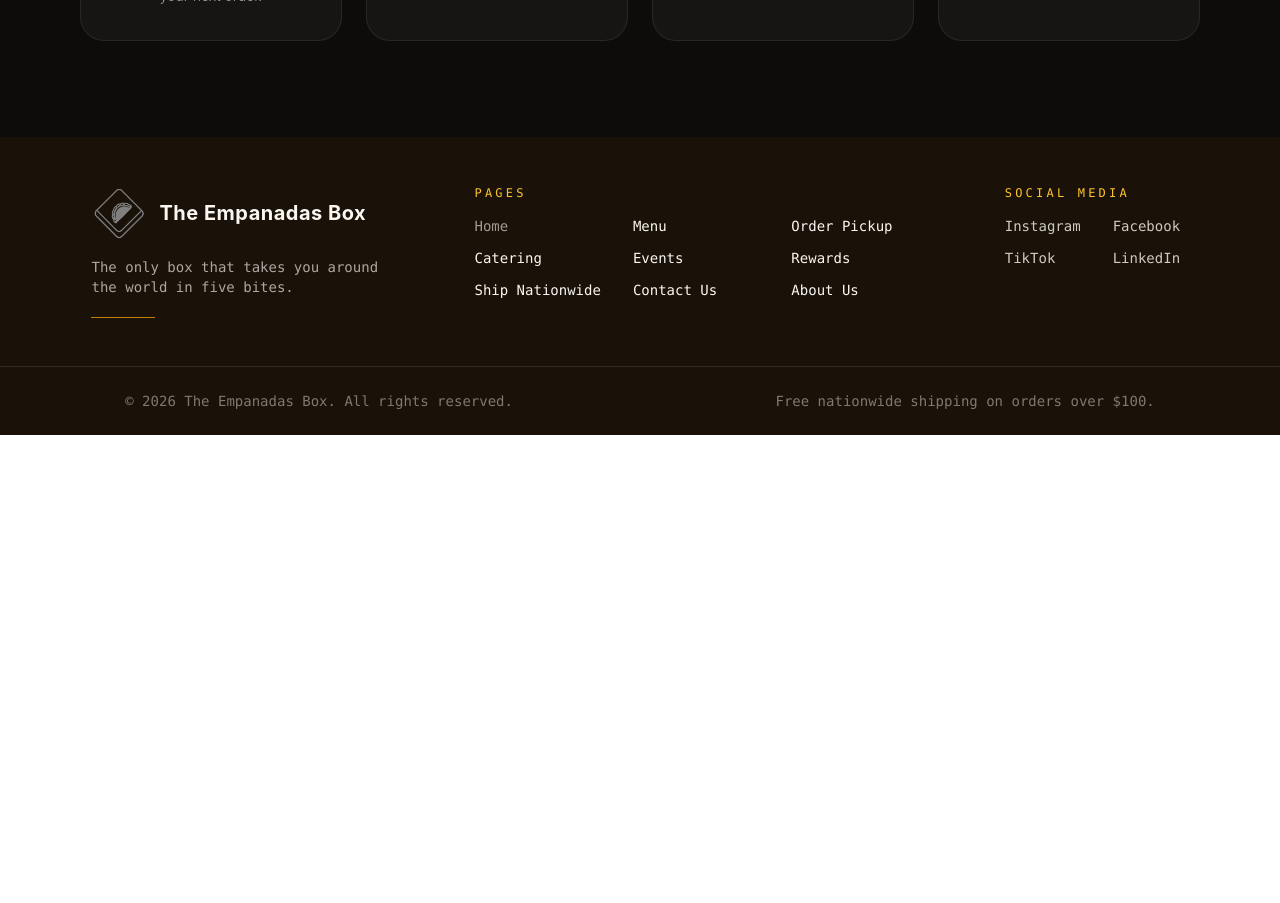
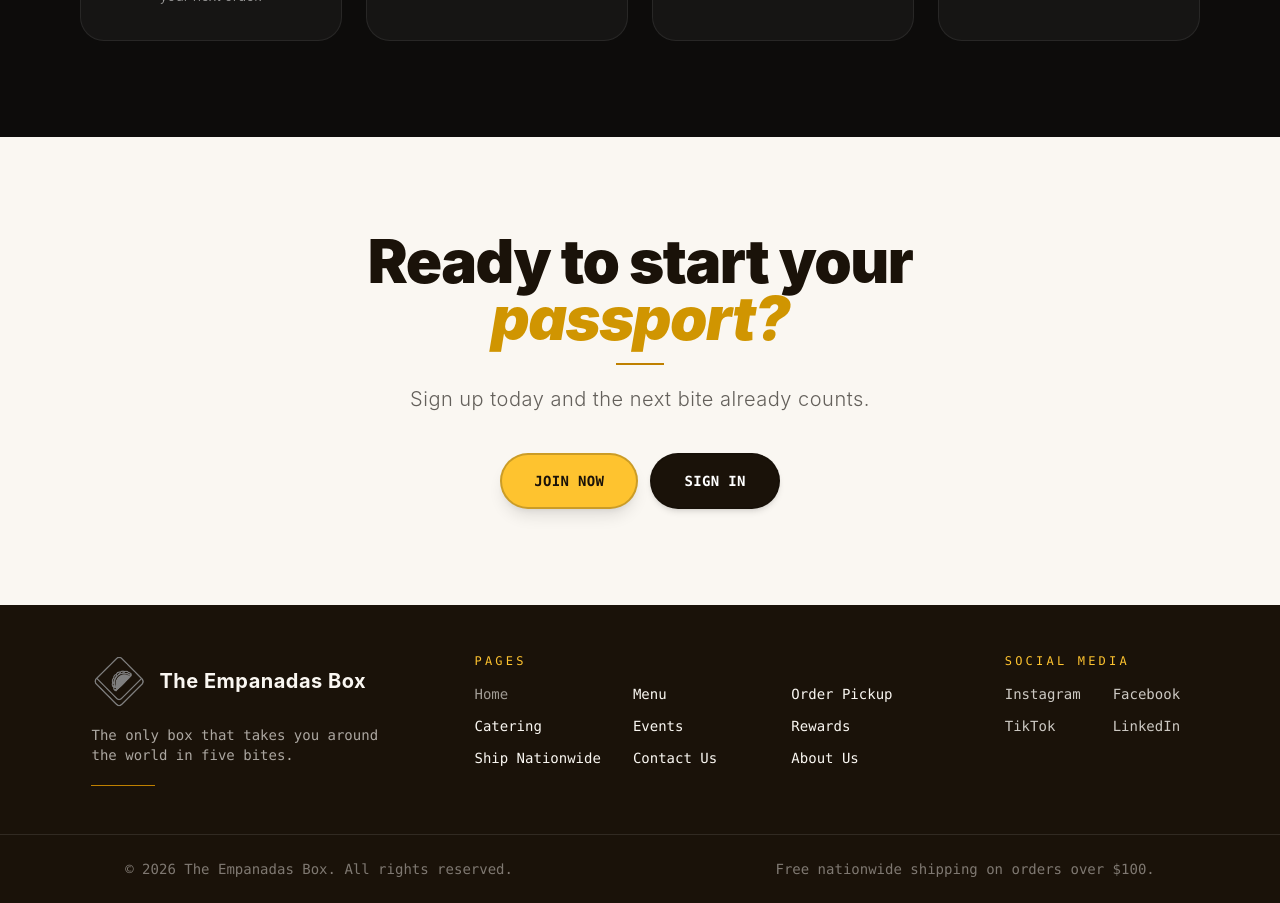
Before and after one commit to Jowohny/TheEmpanadasBox, a React (Vite) app: page /Rewards in a window 1280 px wide. Shown: the part 2000-2903 px from the top of the page. Before the commit the page ends 2435 px from the top, so only its background shows below. Built offline with nearby package versions, Linux system fonts and the light colour scheme.

Commit message:
call to action section

```diff
--- a/src/pages/Rewards.tsx
+++ b/src/pages/Rewards.tsx
@@ -89,6 +89,33 @@ const Rewards = () => {
 					</div>
 				</div>
 			</div>
+
+			<div className="bg-[#faf7f2] px-20 py-24">
+				<div className="mx-auto max-w-3xl text-center">
+					<h2 className="mb-4 font-inter text-6xl font-black leading-[0.95] tracking-tight text-[#1a1209]">
+						Ready to start your <span className="italic text-[#D09501]">passport?</span>
+					</h2>
+					<div className="mx-auto mb-5 h-[2px] w-12 bg-[#bf8000]" />
+					<p className="mb-10 text-xl font-light tracking-wide text-[#64605b]">
+						Sign up today and the next bite already counts.
+					</p>
+
+					<div className="flex flex-row items-center justify-center gap-3">
+						<button
+							type="button"
+							className="rounded-full border-2 border-black/20 bg-[#fec32f] px-8 py-4 font-mono text-sm font-semibold uppercase tracking-wide text-[#1a1209] shadow-lg"
+						>
+							Join Now
+						</button>
+						<button
+							type="button"
+							className="rounded-full border-2 border-black/10 bg-[#1a1209] px-8 py-4 font-mono text-sm font-semibold uppercase tracking-wide text-white shadow-md"
+						>
+							Sign In
+						</button>
+					</div>
+				</div>
+			</div>
 		</div>
 	);
 };
```
